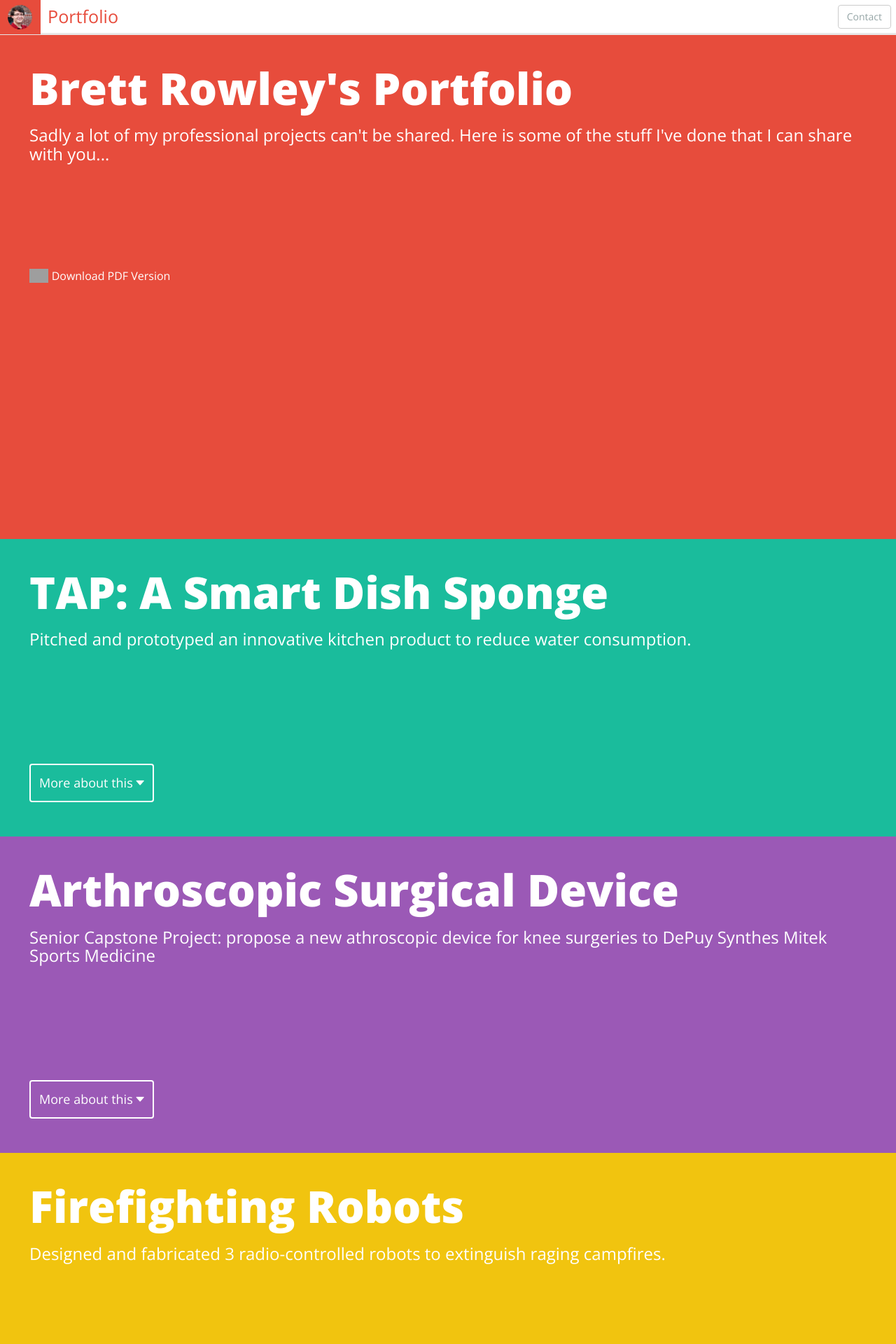
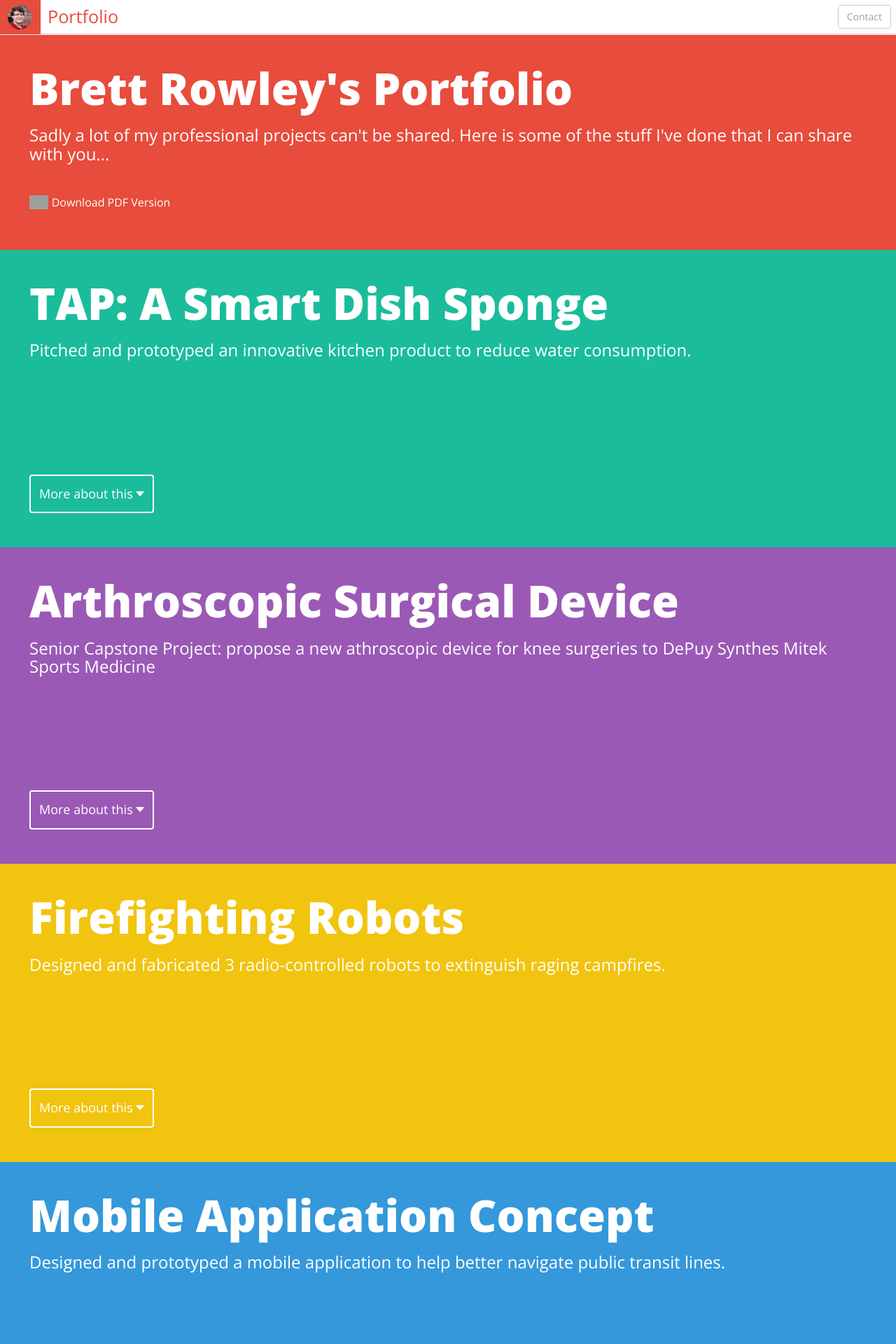
Before and after one commit to brettrowley/brettrowley.github.io, a Jekyll site: the page built from portfolio/index.html, in a window 1280 px wide. Shown: the top 1920 px of the page at 70% size. Built offline with Jekyll 4.4.1, drawn with Linux system fonts in a browser that asks for light colours; some web fonts are replaced; grey boxes are pictures that could not be loaded.

Commit message:
Smaller portfolio cover

```diff
--- a/portfolio/index.html
+++ b/portfolio/index.html
@@ -56,10 +56,10 @@ $(document).ready(function(){
 </script>
 </head>
 <body>
-	<div class="jumbotron pageTitle" style="height: 80vh; background: rgba(231, 76, 60,1.0)">
+	<div class="jumbotron pageTitle" style="background: rgba(231, 76, 60,1.0)">
 		<h1>Brett Rowley's Portfolio</h1>
-		<h3 style="margin-bottom: 150px;">Sadly a lot of my professional projects can't be shared. Here is some of the stuff I've done that I can share with you...</h3>
-		<a href="../portfolio.pdf" style="font-size: 12pt; font-weight: 300"><img src="http://www.clker.com/cliparts/r/u/Y/o/M/Z/pdf-icon-white-hi.png" style="height:20px; margin-right: 5px; margin-top: -4px;" />Download PDF Version</a>
+		<h3>Sadly a lot of my professional projects can't be shared. Here is some of the stuff I've done that I can share with you...</h3>
+		<a href="../portfolio.pdf" style="font-size: 12pt; font-weight: 300; margin: 45px auto 35px; display: block"><img src="http://www.clker.com/cliparts/r/u/Y/o/M/Z/pdf-icon-white-hi.png" style="height:20px; margin-right: 5px; margin-top: -4px;" />Download PDF Version</a>
 
 	</div>
 
```
